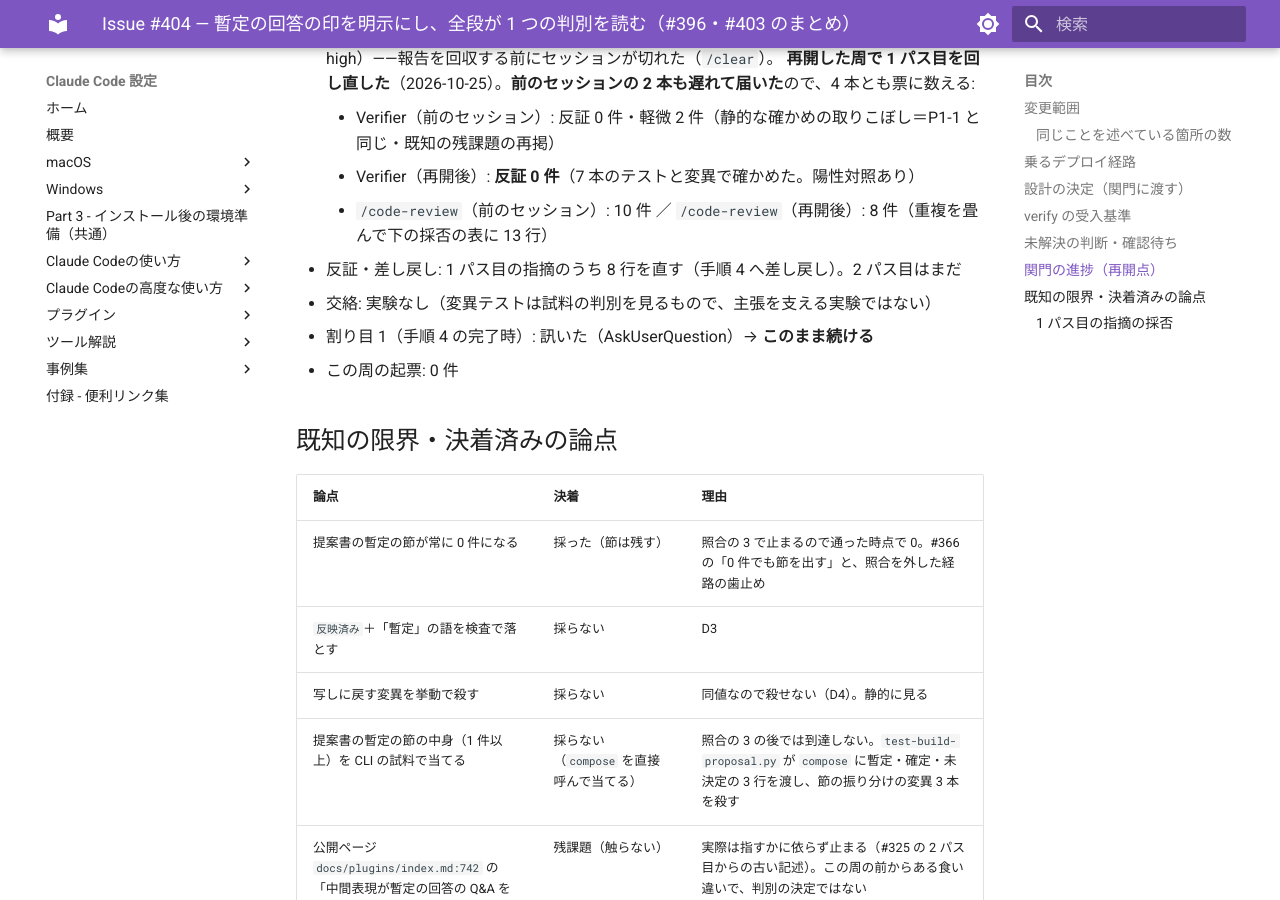
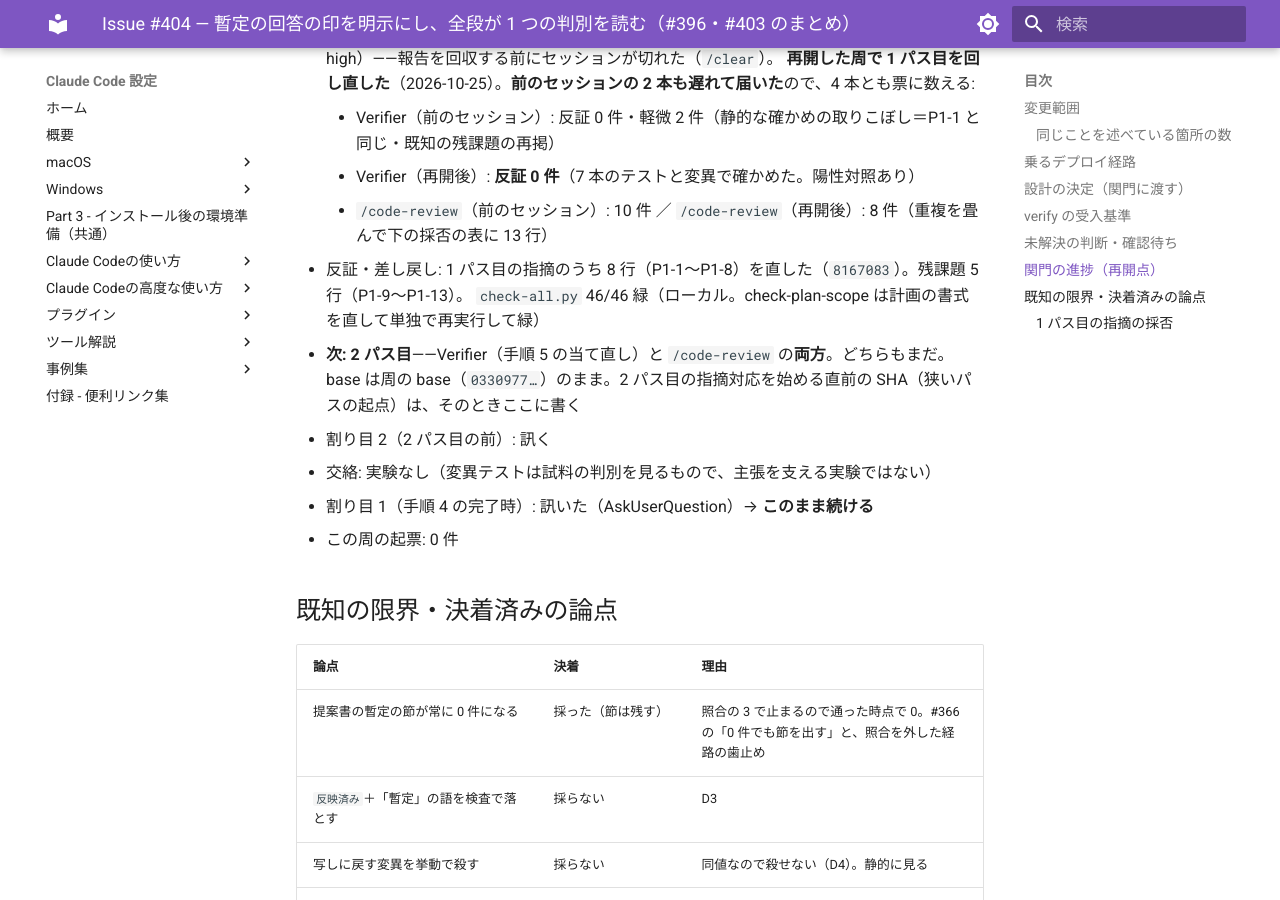
Before and after one commit to hdknr/claude-code-setup, an MkDocs documentation site: the page built from docs/plans/issue-404.md, in a window 1280 px wide and 900 px high, scrolled down 3724 px. Built offline with MkDocs 1.6.1 and Material for MkDocs 9.7.7, drawn with Linux system fonts in a browser that asks for light colours.

Commit message:
docs(plans): #404 の再開点（1 パス目の対応済み・2 パス目の前）
Co-Authored-By: Claude Opus 5.5 <noreply@anthropic.com>

```diff
--- a/docs/plans/issue-404.md
+++ b/docs/plans/issue-404.md
@@ -96,7 +96,11 @@ main へのマージ。プラグインは利用者の `plugin update` で届く
     - Verifier（前のセッション）: 反証 0 件・軽微 2 件（静的な確かめの取りこぼし＝P1-1 と同じ・既知の残課題の再掲）
     - Verifier（再開後）: **反証 0 件**（7 本のテストと変異で確かめた。陽性対照あり）
     - `/code-review`（前のセッション）: 10 件 ／ `/code-review`（再開後）: 8 件（重複を畳んで下の採否の表に 13 行）
-- 反証・差し戻し: 1 パス目の指摘のうち 8 行を直す（手順 4 へ差し戻し）。2 パス目はまだ
+- 反証・差し戻し: 1 パス目の指摘のうち 8 行（P1-1〜P1-8）を直した（`8167083`）。残課題 5 行（P1-9〜P1-13）。
+  `check-all.py` 46/46 緑（ローカル。check-plan-scope は計画の書式を直して単独で再実行して緑）
+- **次: 2 パス目**——Verifier（手順 5 の当て直し）と `/code-review` の**両方**。どちらもまだ。
+  base は周の base（`0330977…`）のまま。2 パス目の指摘対応を始める直前の SHA（狭いパスの起点）は、そのときここに書く
+- 割り目 2（2 パス目の前）: 訊く
 - 交絡: 実験なし（変異テストは試料の判別を見るもので、主張を支える実験ではない）
 - 割り目 1（手順 4 の完了時）: 訊いた（AskUserQuestion）→ **このまま続ける**
 - この周の起票: 0 件
```
